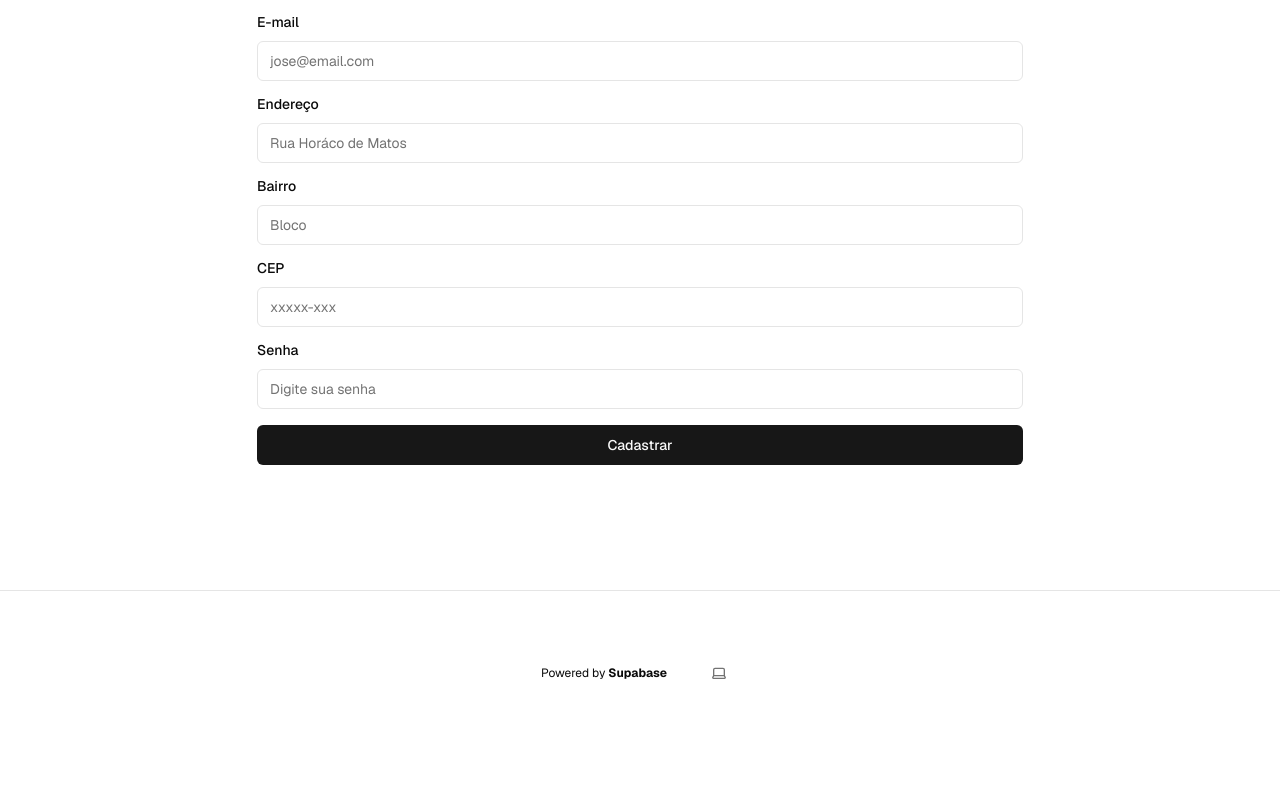
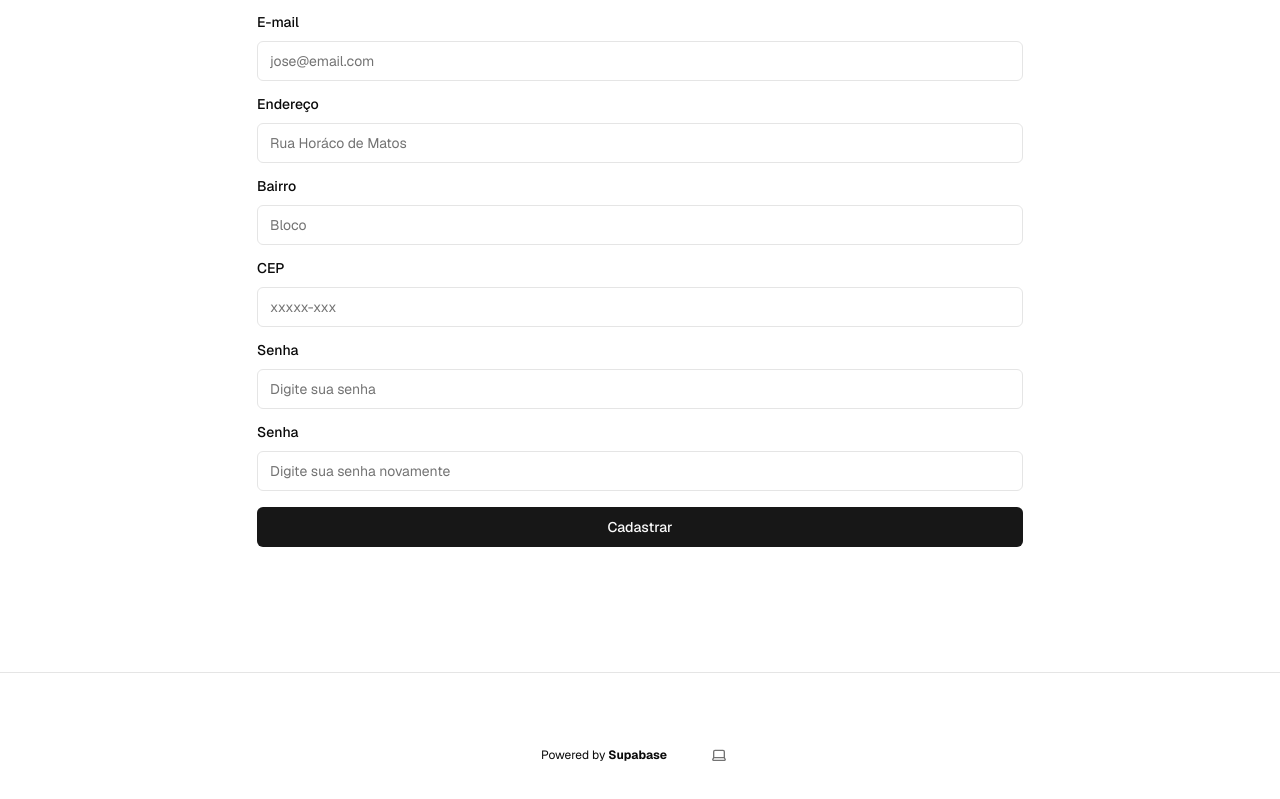
Before and after one commit to IFBASeabra/SECAMB, a Next.js app: page /sign-up in a window 1280 px wide. Shown: the part 506-1305 px from the top of the page. Before the commit the page ends 1261 px from the top, so only its background shows below. Built offline with nearby package versions, Linux system fonts and the light colour scheme; no server answers.

Commit message:
feat: adiciona validação de senha

```diff
--- a/app/(auth-pages)/sign-up/SignUpForm.tsx
+++ b/app/(auth-pages)/sign-up/SignUpForm.tsx
@@ -14,7 +14,7 @@ type SignUpFormType = {
   signUpAction: (formData: FormData) => Promise<never>
 }
 
-const SignUpForm = ({searchParams, signUpAction}: SignUpFormType) => {
+const SignUpForm = ({ searchParams, signUpAction }: SignUpFormType) => {
   const [registerType, setRegisterType] = useState('pessoa_fisica')
 
   return (
@@ -36,7 +36,7 @@ const SignUpForm = ({searchParams, signUpAction}: SignUpFormType) => {
               value="pessoa_fisica"
               required id="pessoa_fisica"
               checked={registerType === "pessoa_fisica"}
-                onChange={({target})=> {setRegisterType(target.value)}}
+              onChange={({ target }) => { setRegisterType(target.value) }}
             />
             Pessoa Física
           </label>
@@ -48,7 +48,7 @@ const SignUpForm = ({searchParams, signUpAction}: SignUpFormType) => {
               required
               id="pessoa_juridica"
               checked={registerType === "pessoa_juridica"}
-                onChange={({target})=> {setRegisterType(target.value)}}
+              onChange={({ target }) => { setRegisterType(target.value) }}
             />
             Pessoa Jurídica
           </label>
@@ -66,7 +66,7 @@ const SignUpForm = ({searchParams, signUpAction}: SignUpFormType) => {
         <div className="register_form-group">
           <Label htmlFor='register-type'>
             {
-                registerType === "pessoa_juridica" ? "CNPJ"  : "CPF"
+              registerType === "pessoa_juridica" ? "CNPJ" : "CPF"
             }
           </Label>
           <Input
@@ -95,8 +95,6 @@ const SignUpForm = ({searchParams, signUpAction}: SignUpFormType) => {
           <Input name="neighborhood" placeholder="Bloco" required />
         </div>
 
-
-
         <div className="register__form-group">
           <Label htmlFor="zipcode">CEP</Label>
           <Input name="zipcode" placeholder="xxxxx-xxx" required />
@@ -110,6 +108,16 @@ const SignUpForm = ({searchParams, signUpAction}: SignUpFormType) => {
             type="password"
             name="password"
             placeholder="Digite sua senha"
+            minLength={6}
+            required
+          />
+        </div>
+        <div className="register__form-group">
+          <Label htmlFor="password">Senha</Label>
+          <Input
+            type="password"
+            name="password_validation"
+            placeholder="Digite sua senha novamente"
             minLength={6}
             required
           />
--- a/app/actions.ts
+++ b/app/actions.ts
@@ -8,6 +8,7 @@ import { redirect } from "next/navigation";
 export const signUpAction = async (formData: FormData) => {
   const email = formData.get("email")?.toString();
   const password = formData.get("password")?.toString();
+  const password_validation = formData.get("password_validation")?.toString();
 
   const supabase = await createClient();
   const origin = (await headers()).get("origin");
@@ -20,6 +21,22 @@ export const signUpAction = async (formData: FormData) => {
       "error",
       "/sign-up",
       "E-mail e senha são obrigatórios",
+    );
+  }
+
+  if (!password_validation) {
+    return encodedRedirect(
+      "error",
+      "/sign-up",
+      "Validação de senha é obrigatória",
+    );
+  }
+
+  if (password_validation !== password) {
+    return encodedRedirect(
+      "error",
+      "/sign-up",
+      "Senhas não batem. Verifique os campos e tente novamente",
     );
   }
 
```
Lines whose indentation alone changed are shown as unchanged.
